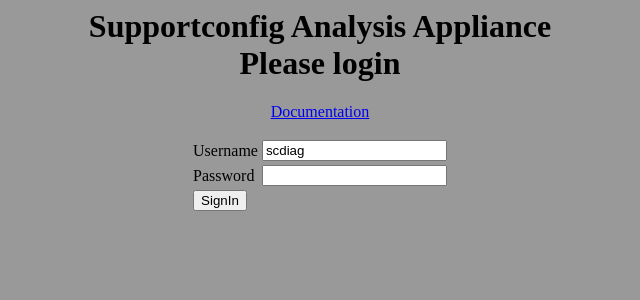
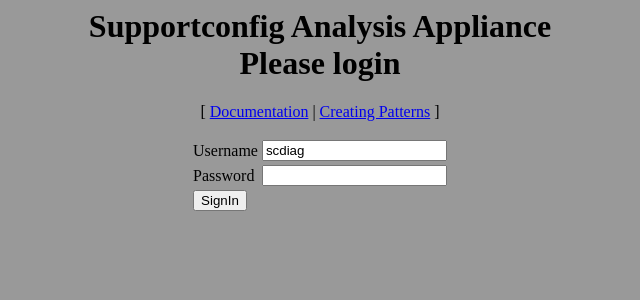
Before and after one commit to openSUSE/sca-appliance-common, a PHP site: page /sca/login.php in a window 1280 px wide. Shown: the top 300 px of the page, without its empty margins (320-960 px from the left). Run offline with PHP 8.4, Linux system fonts and the light colour scheme; data that the repository does not hold is empty.

Commit message:
updated login page

```diff
--- a/websca/login.php
+++ b/websca/login.php
@@ -16,7 +16,7 @@ session_start();
   <body bgcolor="#999999">
     <div align="center">
     <H1 ALIGN="center">Supportconfig Analysis Appliance <br> Please login</H1>
-    <P ALIGN="center"><A HREF="docs.html" TARGET="docs">Documentation</A></P>
+    <P ALIGN="center">[ <A HREF="docs.html" TARGET="docs">Documentation</A> | <A HREF="../sdp" TARGET="sdp">Creating Patterns</A> ]</P>
       <form name="login" method="post" style="margin: 0 auto;">
 	<table>
 	  <tr><td>Username </td><td><input type="text" name="text1" value="<?php echo $username; ?>"></td></tr>
```
Also changed, not shown: 1 other file.
